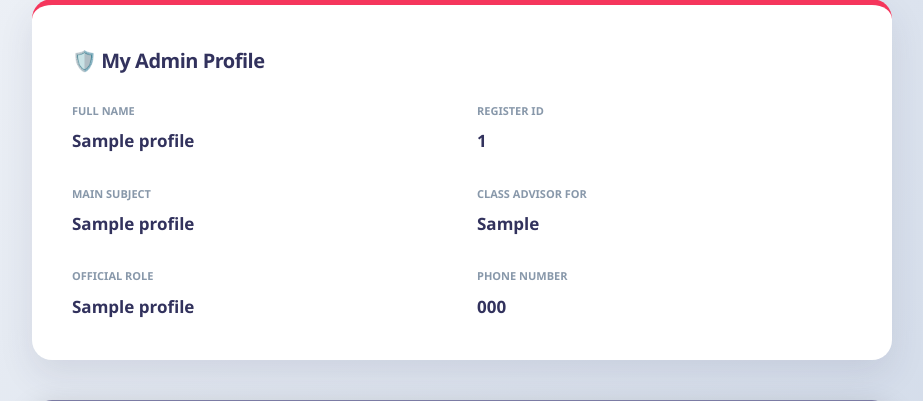
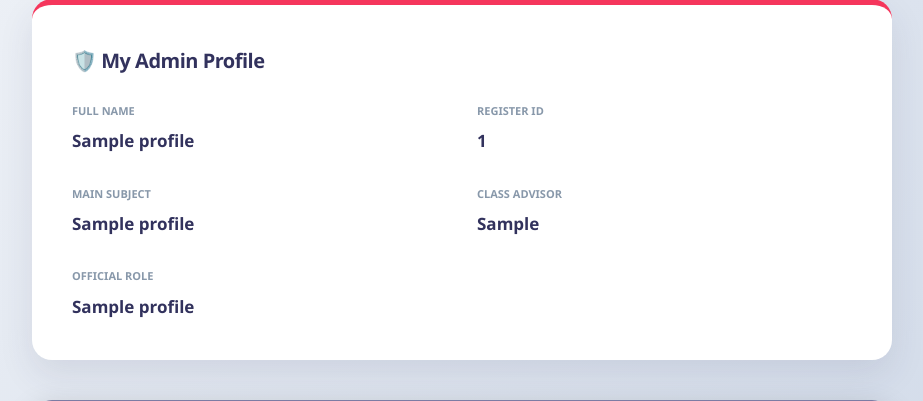
Before and after one commit to shahanashub/RDL-ATTENDANCE, a Flask app: template templates/profile.html in a window 1280 px wide. Shown: the part 365-766 px from the top of the page, without its empty margins (178-1101 px from the left). Run offline with Flask 3, Linux system fonts and the light colour scheme; the visitor is signed in with stand-in values (Sample User, id 1); tables that the repository leaves empty hold one stand-in row (values such as "Sample post"); the template is opened without the code that fills it: most values are stand-ins (such as "Sample title", 1, 10 or a date in 2020); some libraries are stand-ins or nearby versions.

Commit message:
Corrected profile labels and fields for all roles as per user specification

```diff
--- a/templates/profile.html
+++ b/templates/profile.html
@@ -63,10 +63,13 @@
             </div>
             <div>
                 <label
-                    style="display: block; color: #8898aa; font-weight: 700; text-transform: uppercase; font-size: 11px; margin-bottom: 8px;">Class
-                    & Section</label>
-                <div style="font-size: 17px; color: #32325d; font-weight: 600;">{{ profile.class_name or 'N/A' }} - {{
-                    profile.section or 'N/A' }}</div>
+                    style="display: block; color: #8898aa; font-weight: 700; text-transform: uppercase; font-size: 11px; margin-bottom: 8px;">Class</label>
+                <div style="font-size: 17px; color: #32325d; font-weight: 600;">{{ profile.class_name or 'N/A' }}</div>
+            </div>
+            <div>
+                <label
+                    style="display: block; color: #8898aa; font-weight: 700; text-transform: uppercase; font-size: 11px; margin-bottom: 8px;">Section</label>
+                <div style="font-size: 17px; color: #32325d; font-weight: 600;">{{ profile.section or 'N/A' }}</div>
             </div>
             <div>
                 <label
@@ -74,42 +77,35 @@
                     of Birth</label>
                 <div style="font-size: 17px; color: #32325d; font-weight: 600;">{{ profile.dob or 'N/A' }}</div>
             </div>
-
-            <div style="grid-column: span 2; height: 1px; background: #e9ecef; margin: 10px 0;"></div>
-
             <div>
                 <label
-                    style="display: block; color: #8898aa; font-weight: 700; text-transform: uppercase; font-size: 11px; margin-bottom: 8px;">Mother's
+                    style="display: block; color: #8898aa; font-weight: 700; text-transform: uppercase; font-size: 11px; margin-bottom: 8px;">Mother
                     Name</label>
                 <div style="font-size: 17px; color: #32325d; font-weight: 600;">{{ profile.mother_name or 'N/A' }}</div>
             </div>
             <div>
                 <label
-                    style="display: block; color: #8898aa; font-weight: 700; text-transform: uppercase; font-size: 11px; margin-bottom: 8px;">Mother's
-                    Contact</label>
+                    style="display: block; color: #8898aa; font-weight: 700; text-transform: uppercase; font-size: 11px; margin-bottom: 8px;">Mother
+                    Phone Number</label>
                 <div style="font-size: 17px; color: #32325d; font-weight: 600;">{{ profile.mother_phone or 'N/A' }}
                 </div>
             </div>
             <div>
                 <label
-                    style="display: block; color: #8898aa; font-weight: 700; text-transform: uppercase; font-size: 11px; margin-bottom: 8px;">Father's
+                    style="display: block; color: #8898aa; font-weight: 700; text-transform: uppercase; font-size: 11px; margin-bottom: 8px;">Father
                     Name</label>
                 <div style="font-size: 17px; color: #32325d; font-weight: 600;">{{ profile.father_name or 'N/A' }}</div>
             </div>
             <div>
                 <label
-                    style="display: block; color: #8898aa; font-weight: 700; text-transform: uppercase; font-size: 11px; margin-bottom: 8px;">Father's
-                    Contact</label>
+                    style="display: block; color: #8898aa; font-weight: 700; text-transform: uppercase; font-size: 11px; margin-bottom: 8px;">Father
+                    Phone Number</label>
                 <div style="font-size: 17px; color: #32325d; font-weight: 600;">{{ profile.father_phone or 'N/A' }}
                 </div>
             </div>
-
-            <div style="grid-column: span 2; height: 1px; background: #e9ecef; margin: 10px 0;"></div>
-
-            <div style="grid-column: span 2;">
+            <div>
                 <label
-                    style="display: block; color: #8898aa; font-weight: 700; text-transform: uppercase; font-size: 11px; margin-bottom: 8px;">Home
-                    Address</label>
+                    style="display: block; color: #8898aa; font-weight: 700; text-transform: uppercase; font-size: 11px; margin-bottom: 8px;">Address</label>
                 <div style="font-size: 17px; color: #32325d; font-weight: 600;">{{ profile.address or 'N/A' }}</div>
             </div>
             <div>
@@ -117,12 +113,6 @@
                     style="display: block; color: #8898aa; font-weight: 700; text-transform: uppercase; font-size: 11px; margin-bottom: 8px;">Blood
                     Group</label>
                 <div style="font-size: 17px; color: #32325d; font-weight: 600;">{{ profile.blood_group or 'N/A' }}</div>
-            </div>
-            <div>
-                <label
-                    style="display: block; color: #8898aa; font-weight: 700; text-transform: uppercase; font-size: 11px; margin-bottom: 8px;">Personal
-                    Phone</label>
-                <div style="font-size: 17px; color: #32325d; font-weight: 600;">{{ profile.phone or 'N/A' }}</div>
             </div>
         </div>
     </div>
@@ -155,7 +145,7 @@
             <div>
                 <label
                     style="display: block; color: #8898aa; font-weight: 700; text-transform: uppercase; font-size: 11px; margin-bottom: 8px;">Class
-                    Advisor For</label>
+                    Advisor</label>
                 <div style="font-size: 17px; color: #32325d; font-weight: 600;">{{ profile.class_advisor or 'N/A' }}
                 </div>
             </div>
@@ -196,7 +186,7 @@
             <div>
                 <label
                     style="display: block; color: #8898aa; font-weight: 700; text-transform: uppercase; font-size: 11px; margin-bottom: 8px;">Class
-                    Advisor For</label>
+                    Advisor</label>
                 <div style="font-size: 17px; color: #32325d; font-weight: 600;">{{ profile.class_advisor or 'N/A' }}
                 </div>
             </div>
@@ -206,12 +196,6 @@
                     Role</label>
                 <div style="font-size: 17px; color: #32325d; font-weight: 600;">{{ profile.role_title or 'Administrative
                     Head' }}</div>
-            </div>
-            <div>
-                <label
-                    style="display: block; color: #8898aa; font-weight: 700; text-transform: uppercase; font-size: 11px; margin-bottom: 8px;">Phone
-                    Number</label>
-                <div style="font-size: 17px; color: #32325d; font-weight: 600;">{{ profile.phone or 'N/A' }}</div>
             </div>
         </div>
     </div>
```
